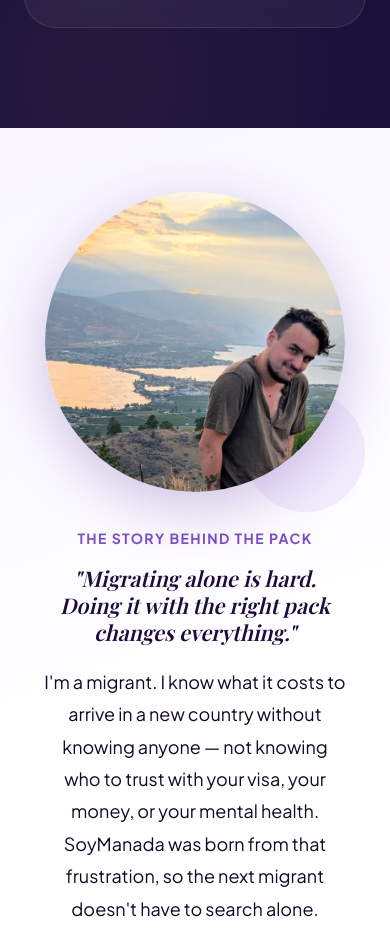
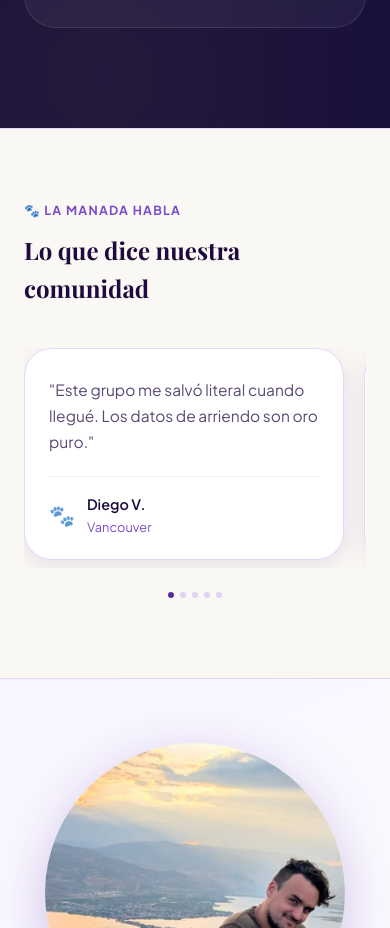
Before and after one commit to soymanada/website, a React (Vite) app: page / in a window 390 px wide. Shown: the part 7588-8516 px from the top of the page. Built offline with nearby package versions, Linux system fonts and the light colour scheme; no server answers; some icons are missing; a web font is replaced by a local one.

Commit message:
feat: add Testimonials section to Home page
Scroll-snap carousel on mobile, 5-column grid on desktop.
No external libs. Injected between HowItWorks and FounderSection.

https://claude.ai/code/session_014NJSVCYqhkfzPE2Dh5aPni

```diff
--- /dev/null
+++ b/src/components/Testimonials.css
@@ -0,0 +1,121 @@
+/* ── Testimonials ─────────────────────────────────────────────────── */
+.tst {
+  padding: 72px 0 80px;
+  background: var(--ivory);
+  border-top: 1px solid var(--iris-200);
+  border-bottom: 1px solid var(--iris-200);
+}
+
+.tst__eyebrow {
+  font-size: 0.78rem;
+  font-weight: 700;
+  letter-spacing: 0.1em;
+  text-transform: uppercase;
+  color: var(--iris-500);
+  margin-bottom: 10px;
+}
+
+.tst__title {
+  font-family: var(--font-display);
+  font-size: clamp(1.5rem, 3.5vw, 2rem);
+  color: var(--iris-900);
+  margin-bottom: 40px;
+}
+
+/* Scroll-snap track */
+.tst__track {
+  display: flex;
+  gap: 20px;
+  overflow-x: auto;
+  scroll-snap-type: x mandatory;
+  -webkit-overflow-scrolling: touch;
+  scrollbar-width: none;
+  padding-bottom: 8px;
+}
+.tst__track::-webkit-scrollbar { display: none; }
+
+/* Cards */
+.tst__card {
+  scroll-snap-align: start;
+  flex: 0 0 min(82vw, 320px);
+  background: var(--white);
+  border: 1.5px solid var(--iris-200);
+  border-radius: var(--r-xl);
+  padding: 28px 24px 22px;
+  display: flex;
+  flex-direction: column;
+  justify-content: space-between;
+  gap: 20px;
+  box-shadow: var(--shadow-md);
+  transition: transform var(--t-med) var(--ease-out), box-shadow var(--t-med) var(--ease-out);
+}
+.tst__card:hover {
+  transform: translateY(-4px);
+  box-shadow: var(--shadow-lg);
+}
+
+.tst__text {
+  font-size: 0.97rem;
+  line-height: 1.7;
+  color: var(--text-500);
+  margin: 0;
+  flex: 1;
+}
+
+.tst__footer {
+  display: flex;
+  align-items: center;
+  gap: 12px;
+  border-top: 1px solid var(--iris-100);
+  padding-top: 16px;
+}
+
+.tst__paw {
+  font-size: 1.3rem;
+  opacity: 0.7;
+}
+
+.tst__name {
+  display: block;
+  font-size: 0.9rem;
+  color: var(--iris-900);
+  font-weight: 600;
+}
+
+.tst__city {
+  display: block;
+  font-size: 0.8rem;
+  color: var(--iris-500);
+  margin-top: 1px;
+}
+
+/* Dot indicators (decorative) */
+.tst__dots {
+  display: flex;
+  justify-content: center;
+  gap: 6px;
+  margin-top: 24px;
+}
+.tst__dot {
+  width: 6px; height: 6px;
+  border-radius: 50%;
+  background: var(--iris-300);
+  opacity: 0.5;
+}
+.tst__dot:first-child { opacity: 1; background: var(--iris-600, var(--iris-500)); }
+
+/* Desktop: show as grid when enough space */
+@media (min-width: 900px) {
+  .tst__track {
+    display: grid;
+    grid-template-columns: repeat(5, 1fr);
+    overflow-x: unset;
+    scroll-snap-type: unset;
+  }
+  .tst__card { flex: unset; }
+  .tst__dots { display: none; }
+}
+
+@media (min-width: 640px) and (max-width: 899px) {
+  .tst__card { flex: 0 0 min(60vw, 280px); }
+}
--- /dev/null
+++ b/src/components/Testimonials.jsx
@@ -0,0 +1,38 @@
+// src/components/Testimonials.jsx
+import './Testimonials.css'
+
+const ITEMS = [
+  { text: 'Este grupo me salvó literal cuando llegué. Los datos de arriendo son oro puro.', name: 'Diego V.', city: 'Vancouver' },
+  { text: 'Por fin un lugar donde los proveedores no te intentan estafar. Gracias Manada.', name: 'Sofía R.', city: 'Calgary' },
+  { text: 'El comparador de remesas me ahorró 40 dólares en mi primer envío. 10/10.', name: 'Martín G.', city: 'Montreal' },
+  { text: 'Llegué sin conocer a nadie y la comunidad me conectó con trabajo en dos semanas.', name: 'Valentina M.', city: 'Toronto' },
+  { text: 'Las guías de primeros pasos son las más claras que encontré. Sin letra chica.', name: 'Rodrigo S.', city: 'Ottawa' },
+]
+
+export default function Testimonials() {
+  return (
+    <section className="tst">
+      <div className="container">
+        <p className="tst__eyebrow">🐾 La Manada habla</p>
+        <h2 className="tst__title">Lo que dice nuestra comunidad</h2>
+        <div className="tst__track">
+          {ITEMS.map((t, i) => (
+            <article key={i} className="tst__card">
+              <p className="tst__text">"{t.text}"</p>
+              <footer className="tst__footer">
+                <span className="tst__paw" aria-hidden="true">🐾</span>
+                <div>
+                  <strong className="tst__name">{t.name}</strong>
+                  <span className="tst__city">{t.city}</span>
+                </div>
+              </footer>
+            </article>
+          ))}
+        </div>
+        <div className="tst__dots" aria-hidden="true">
+          {ITEMS.map((_, i) => <span key={i} className="tst__dot" />)}
+        </div>
+      </div>
+    </section>
+  )
+}
--- a/src/pages/Home.jsx
+++ b/src/pages/Home.jsx
@@ -6,6 +6,7 @@ import HowItWorks      from '../components/HowItWorks'
 import FounderSection  from '../components/FounderSection'
 import TrustBadge      from '../components/TrustBadge'
 import CTASection      from '../components/CTASection'
+import Testimonials    from '../components/Testimonials'
 
 export default function Home() {
   return (
@@ -15,6 +16,7 @@ export default function Home() {
       <ValueProps />
       <CategoryGrid />
       <HowItWorks />
+      <Testimonials />
       <FounderSection />
       <TrustBadge />
       <CTASection />
```
